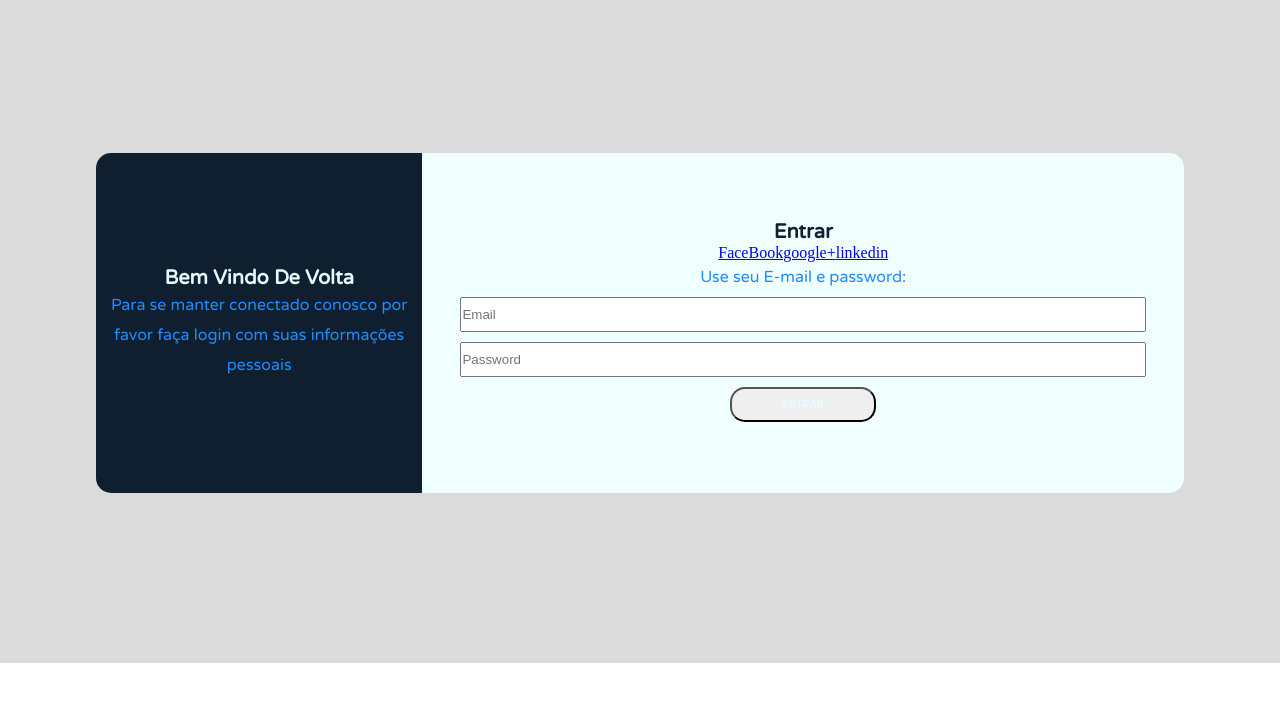
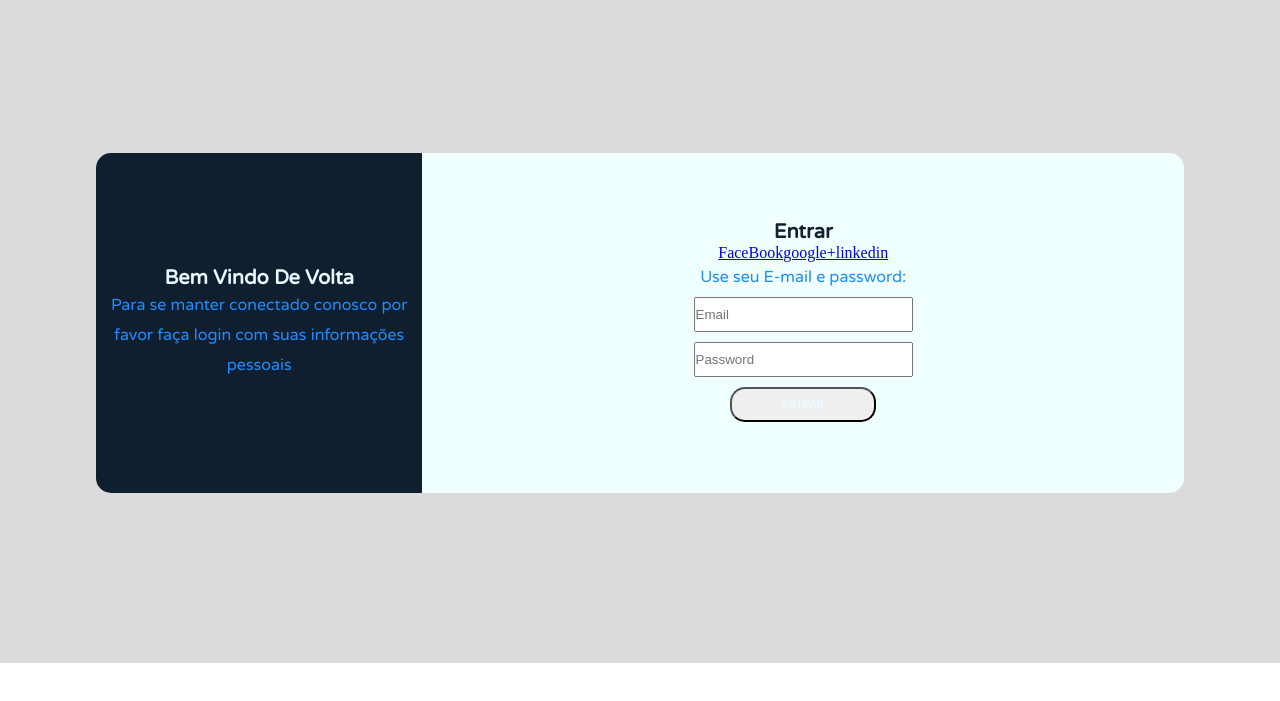
Before and after one commit to LarissaMendesCode/Projeto-BlueTech, a plain HTML site: page BlueTech/Login.html in a window 1280 px wide. Shown: the part 97-798 px from the top of the page. Drawn offline with Linux system fonts and the light colour scheme.

Commit message:
atualização estilos_JF

```diff
--- a/BlueTech/css/estilos_JF.css
+++ b/BlueTech/css/estilos_JF.css
@@ -220,6 +220,7 @@ nav a:hover::after{
 
 .form-entrar{
     width: 100%;
+    max-width: 32%;
     display: flex;
     flex-direction: column;
     align-items: center;
@@ -268,5 +269,5 @@ nav a:hover::after{
 }
 
 .btn-entrar{
-    m
+
 }
```
